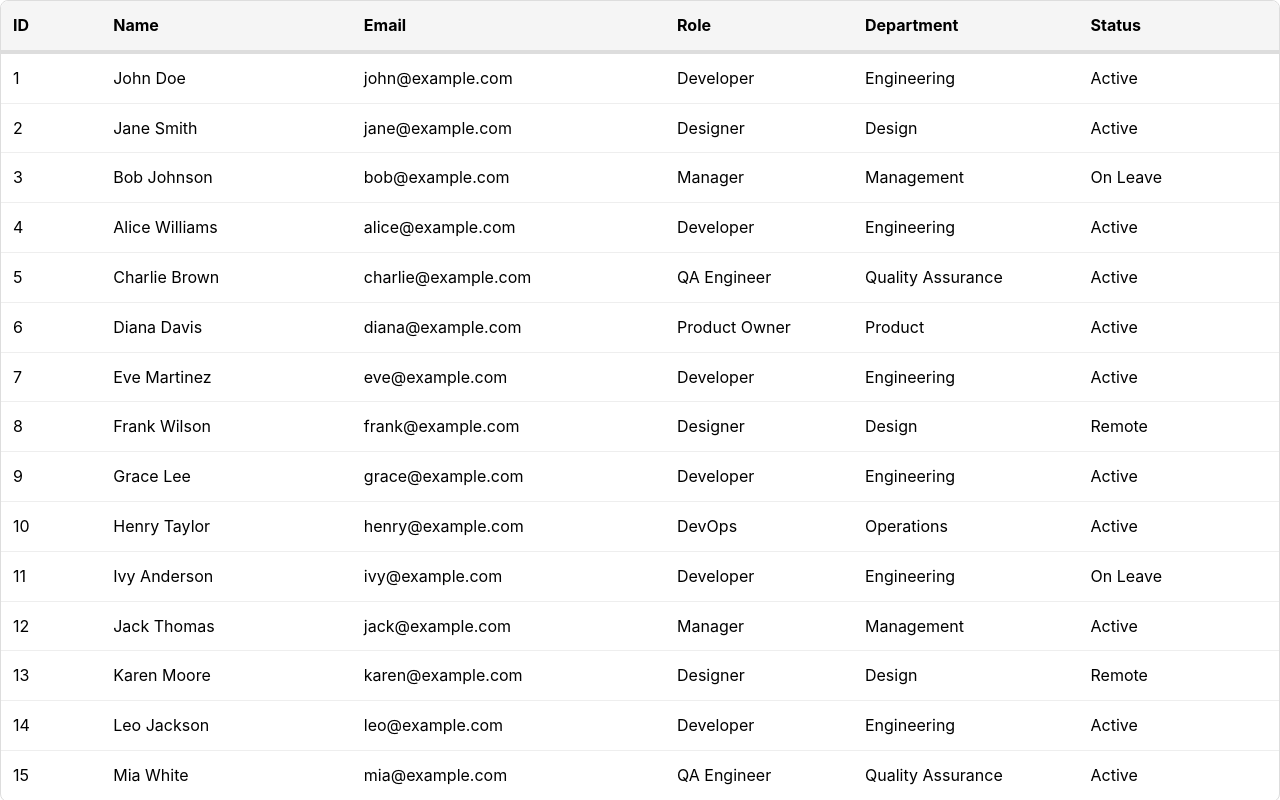
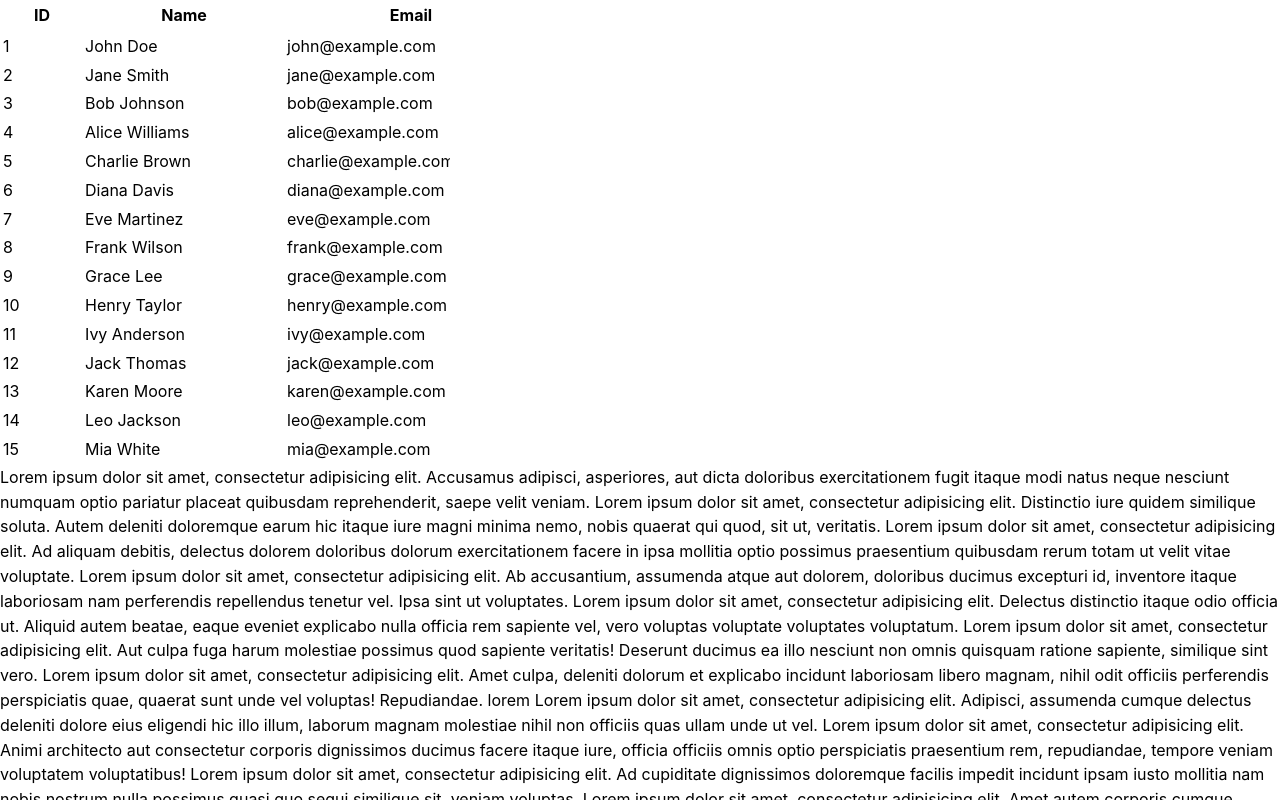
Before and after one commit to andriyor/react-playground, a React app: page /TableStickyTransform in a window 1280 px wide. Shown: the top 800 px of the page. Built offline with nearby package versions, Linux system fonts and the light colour scheme; the HTML template or start-up script is replaced by a standard one.

Commit message:
cleanup style

```diff
--- a/src/TableStickyTransform.tsx
+++ b/src/TableStickyTransform.tsx
@@ -25,11 +25,11 @@ const Table = ({ columns, data }: TableProps) => {
   };
 
   const tableContainerStyle: CSSProperties = {
-    width: "100%",
-    maxWidth: "100%",
-    border: "1px solid #ddd",
-    borderRadius: "8px",
-    backgroundColor: "#fff",
+    // width: "100%",
+    // maxWidth: "100%",
+    // border: "1px solid #ddd",
+    // borderRadius: "8px",
+    // backgroundColor: "#fff",
   };
 
   const stickyHeaderWrapperStyle: CSSProperties = {
@@ -37,10 +37,6 @@ const Table = ({ columns, data }: TableProps) => {
     top: 0,
     zIndex: 20,
     overflow: "hidden",
-    backgroundColor: "#f5f5f5",
-    borderBottom: "2px solid #ddd",
-    borderTopLeftRadius: "8px",
-    borderTopRightRadius: "8px",
   };
 
   const stickyHeaderInnerStyle: CSSProperties = {
@@ -55,27 +51,27 @@ const Table = ({ columns, data }: TableProps) => {
   };
 
   const tableStyle: CSSProperties = {
-    width: "max-content",
-    minWidth: "100%",
-    borderCollapse: "separate",
-    borderSpacing: 0,
+    // width: "max-content",
+    // minWidth: "100%",
+    // borderCollapse: "separate",
+    // borderSpacing: 0,
   };
 
   const headerCellStyle: CSSProperties = {
-    backgroundColor: "#f5f5f5",
-    fontWeight: "bold",
-    textAlign: "left",
-    padding: "12px",
-    borderBottom: "2px solid #ddd",
-    whiteSpace: "nowrap",
-    boxSizing: "border-box",
+    // backgroundColor: "#f5f5f5",
+    // fontWeight: "bold",
+    // textAlign: "left",
+    // padding: "12px",
+    // borderBottom: "2px solid #ddd",
+    // whiteSpace: "nowrap",
+    // boxSizing: "border-box",
   };
 
   const cellStyle: CSSProperties = {
-    padding: "12px",
-    borderBottom: "1px solid #eee",
-    whiteSpace: "nowrap",
-    boxSizing: "border-box",
+    // padding: "12px",
+    // borderBottom: "1px solid #eee",
+    // whiteSpace: "nowrap",
+    // boxSizing: "border-box",
   };
 
   const rowStyle: CSSProperties = {
@@ -290,7 +286,9 @@ export type { Column, TableProps };
 export const TableStickyTransform = () => {
   return (
     <div>
-      <Table columns={sampleColumns} data={sampleData} />
+      <div style={{ width: "450px" }}>
+        <Table columns={sampleColumns} data={sampleData} />
+      </div>
       Lorem ipsum dolor sit amet, consectetur adipisicing elit. Accusamus
       adipisci, asperiores, aut dicta doloribus exercitationem fugit itaque modi
       natus neque nesciunt numquam optio pariatur placeat quibusdam
```
